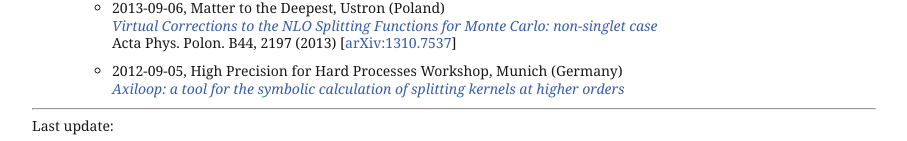
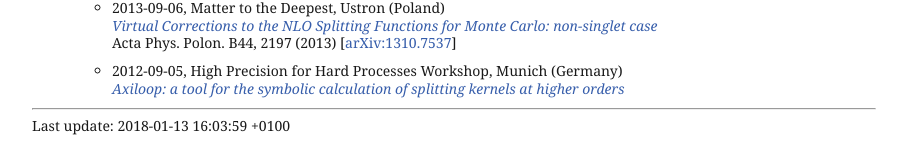
Before and after one commit to gituliar/gituliar.github.io, a Jekyll site: the page built from index.md, in a window 1280 px wide. Shown: the part 2179-2320 px from the top of the page, without its empty margins (186-1093 px from the left). Built offline with Jekyll 4.4.1, drawn with Linux system fonts in a browser that asks for light colours.

Commit message:
Update 'last modified' timestamp

```diff
--- a/index.md
+++ b/index.md
@@ -1,5 +1,6 @@
 ---
 layout: page
+last_modified_at: 2018-01-13 16:03:59 +0100
 ---
 
 <figure id="me">
```
Also changed, not shown: 1 other file.
